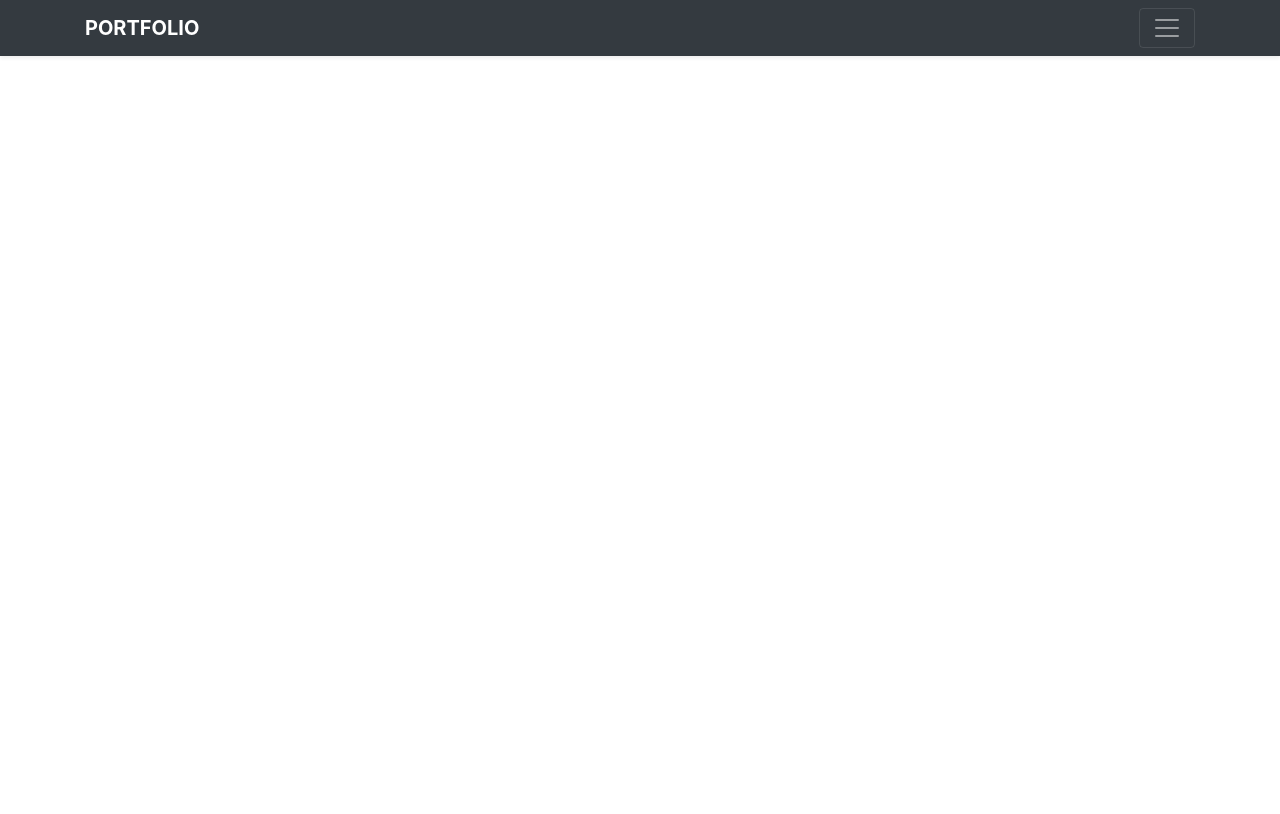
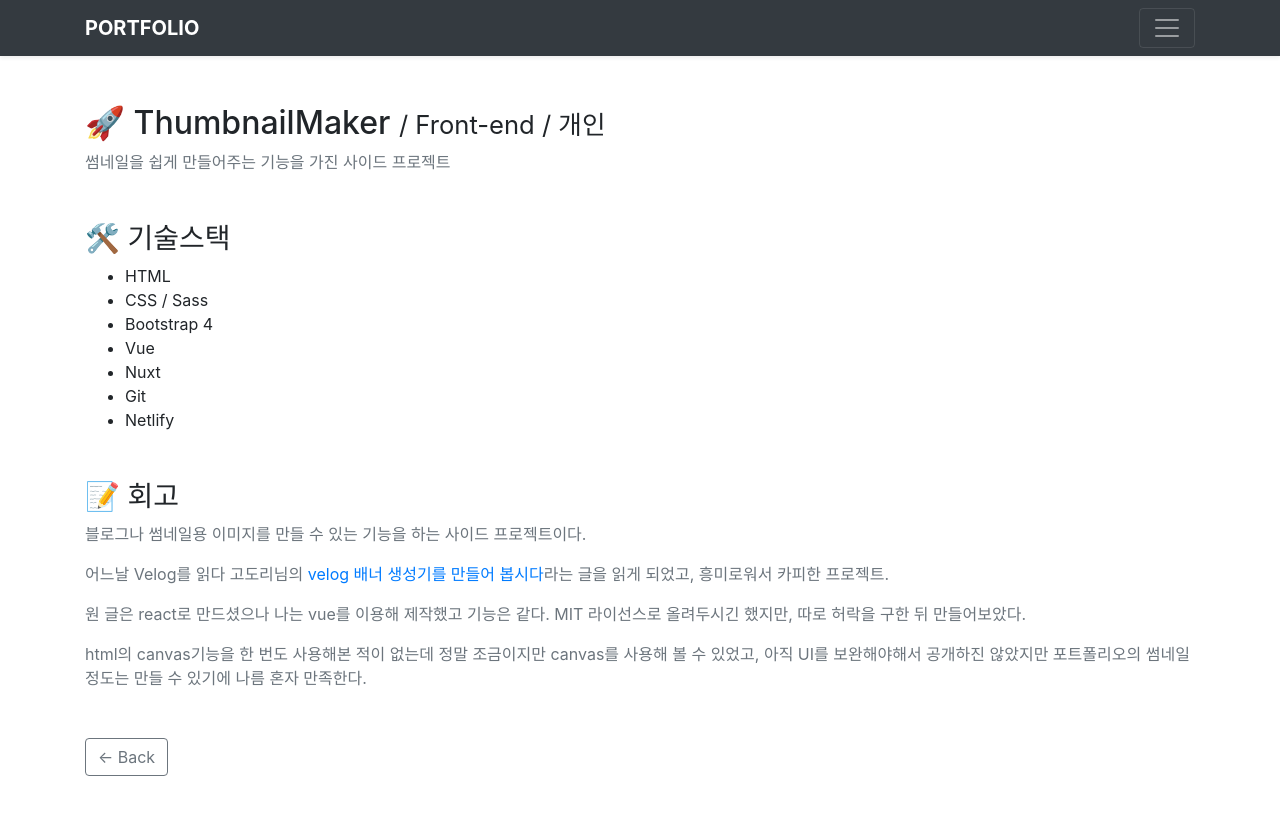
Before and after one commit to kwandev/portfolio, a Nuxt app: page /project/Thumbnailmaker in a window 1280 px wide. Before the commit this address had no page. Shown: the top 814 px of the page. Built offline with nearby package versions, Linux system fonts and the light colour scheme.

Commit message:
포트폴리오, 썸네일 메이커 상세 작성

```diff
--- a/pages/index.vue
+++ b/pages/index.vue
@@ -101,7 +101,7 @@ export default {
       privateProjects: [
         {
           id: 'portfolio',
-          name: 'Portfolio',
+          name: '포트폴리오',
           thumbnail: 'portfolio.png',
           summary: '이력서에 적기 힘든 상세한 내용을 적기 위한 포트폴리오 웹사이트.',
           date: '2019. 12',
--- /dev/null
+++ b/pages/project/Portfolio.vue
@@ -0,0 +1,41 @@
+<template>
+  <div>
+    <detail>
+      <section class="mb-5">
+        <h2>🚀 포트폴리오 <small>/ Front-end / 개인</small></h2>
+        <p class="text-muted">
+          이력서에 적기 힘든 상세한 내용을 적기 위한 포트폴리오 웹사이트.
+        </p>
+      </section>
+      <section class="mb-5">
+        <h3>🛠 기술스택</h3>
+        <ul>
+          <li>HTML</li>
+          <li>CSS / Sass</li>
+          <li>Bootstrap 4</li>
+          <li>Vue</li>
+          <li>Nuxt</li>
+          <li>Git</li>
+          <li>Netlify</li>
+        </ul>
+      </section>
+      <section class="mb-5">
+        <h3>📝 회고</h3>
+        <div class="text-muted">
+          <p>이력서에 적기 힘들거나 더 자세한 내용을 서술하기 위해 만든 경력기술용 웹사이트.</p>
+          <p>라는 이유로 만들었지만 과거의 일들을 뒤늦게 작성하다보니 솔직히 기억이 잘 나지 않아 내용이 부실한 것 같아 부끄러운 점이 있다. 글을 자주 써보지 않아 문장이 매끄럽지 않고 내용이 부실하여 자주 업데이트를 해야겠다는 생각을 가지게 된다.</p>
+          <p>또 공개된 프로젝트가 아닌 사내 내부용 프로젝트를 위주로 개발하다 보니, FE개발자임에도 불구하고 자세한 화면이나 코드 등을 기록할 수 없는 점이 안타깝다.</p>
+        </div>
+      </section>
+    </detail>
+  </div>
+</template>
+
+<script>
+export default {
+  name: 'Ebiz'
+}
+</script>
+
+<style scoped>
+</style>
--- /dev/null
+++ b/pages/project/Thumbnailmaker.vue
@@ -0,0 +1,42 @@
+<template>
+  <div>
+    <detail>
+      <section class="mb-5">
+        <h2>🚀 ThumbnailMaker <small>/ Front-end / 개인</small></h2>
+        <p class="text-muted">
+          썸네일을 쉽게 만들어주는 기능을 가진 사이드 프로젝트
+        </p>
+      </section>
+      <section class="mb-5">
+        <h3>🛠 기술스택</h3>
+        <ul>
+          <li>HTML</li>
+          <li>CSS / Sass</li>
+          <li>Bootstrap 4</li>
+          <li>Vue</li>
+          <li>Nuxt</li>
+          <li>Git</li>
+          <li>Netlify</li>
+        </ul>
+      </section>
+      <section class="mb-5">
+        <h3>📝 회고</h3>
+        <div class="text-muted">
+          <p>블로그나 썸네일용 이미지를 만들 수 있는 기능을 하는 사이드 프로젝트이다.</p>
+          <p>어느날 Velog를 읽다 고도리님의 <a href="https://velog.io/@godori/banner-maker" target="_blank">velog 배너 생성기를 만들어 봅시다</a>라는 글을 읽게 되었고, 흥미로워서 카피한 프로젝트.</p>
+          <p>원 글은 react로 만드셨으나 나는 vue를 이용해 제작했고 기능은 같다. MIT 라이선스로 올려두시긴 했지만, 따로 허락을 구한 뒤 만들어보았다.</p>
+          <p>html의 canvas기능을 한 번도 사용해본 적이 없는데 정말 조금이지만 canvas를 사용해 볼 수 있었고, 아직 UI를 보완해야해서 공개하진 않았지만 포트폴리오의 썸네일 정도는 만들 수 있기에 나름 혼자 만족한다.</p>
+        </div>
+      </section>
+    </detail>
+  </div>
+</template>
+
+<script>
+export default {
+  name: 'Ebiz'
+}
+</script>
+
+<style scoped>
+</style>
```
